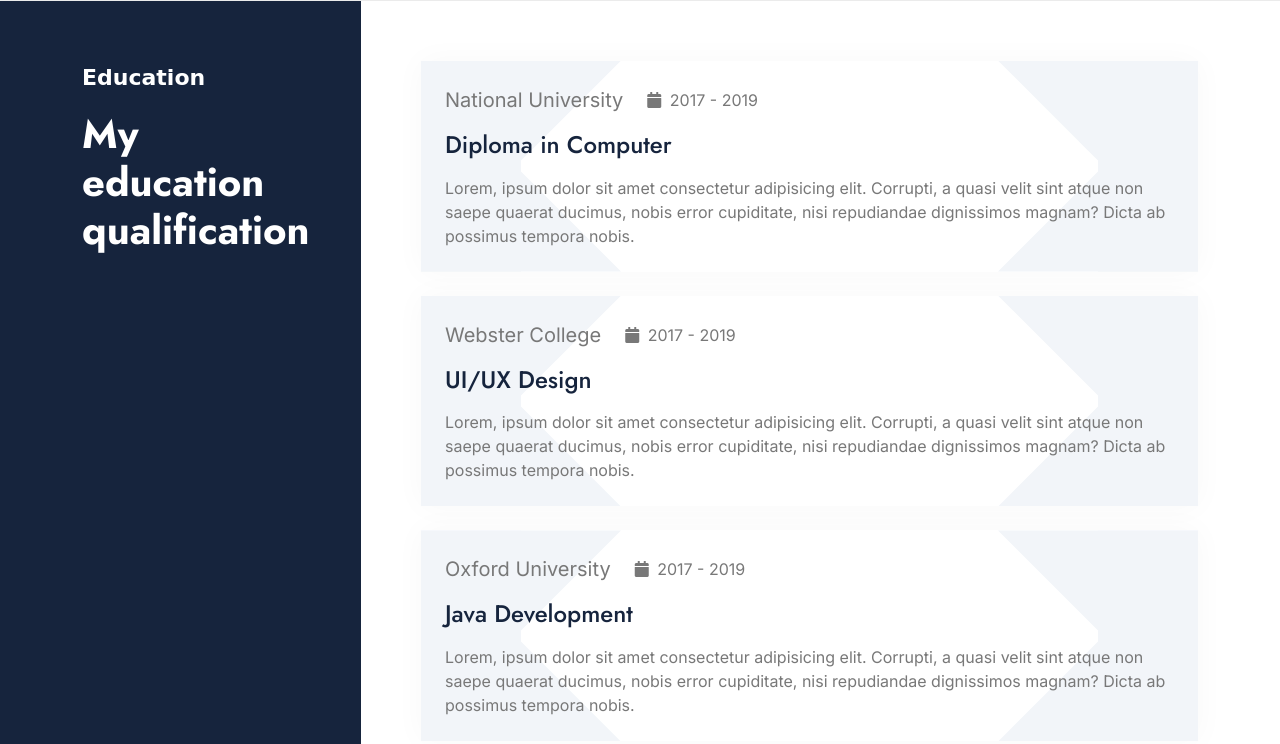
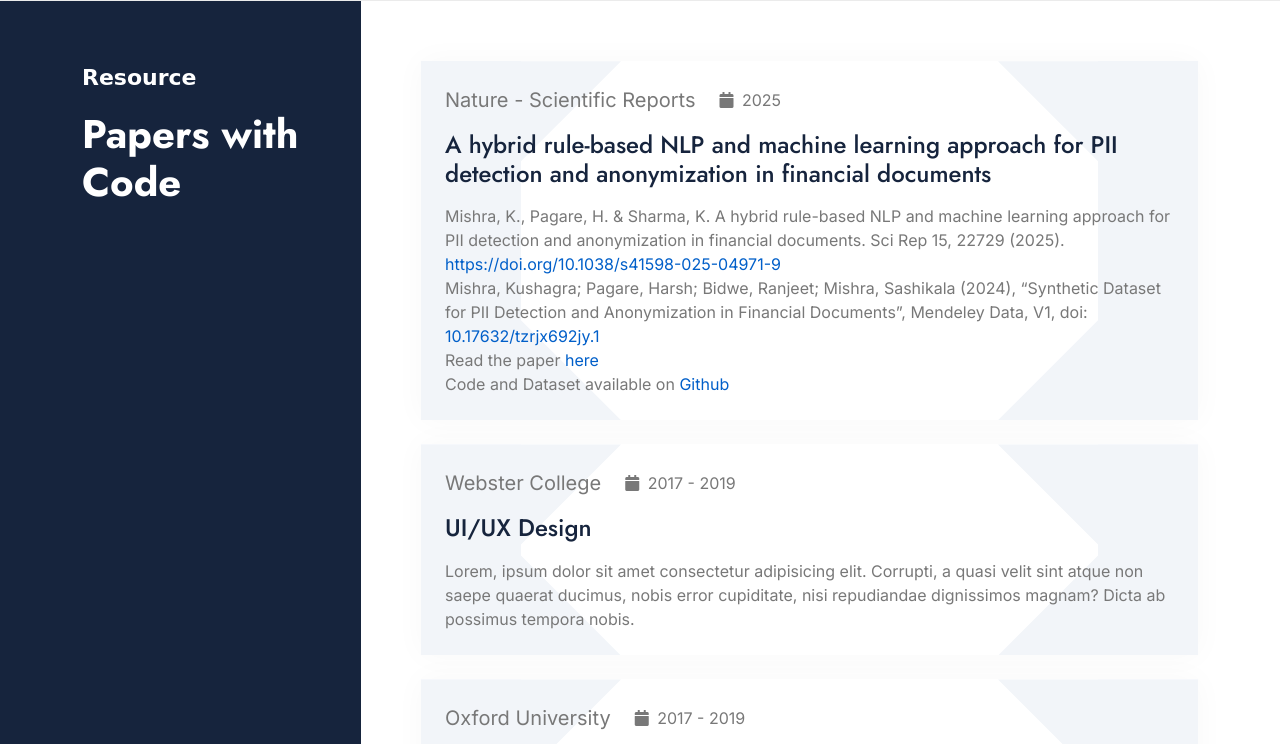
Before and after one commit to victor-valudata/s3-journal, a plain HTML site: page index.html in a window 1280 px wide. Shown: the part 1120-1864 px from the top of the page. Drawn offline with nearby package versions, Linux system fonts and the light colour scheme; animation ran at ten frames a second; a web font is replaced by a local one.

Commit message:
Add files via upload

```diff
--- a/index.html
+++ b/index.html
@@ -3,7 +3,7 @@
 
     <head>
         <meta charset="utf-8">
-        <title>Pigra - Personal Portfolio Website Template</title>
+        <title>Victor - Doctorate Journal</title>
         <meta content="width=device-width, initial-scale=1.0" name="viewport">
         <meta content="" name="keywords">
         <meta content="" name="description">
@@ -141,7 +141,7 @@
                                     </div>
                                 </div>
                                 <div class="col-xl-7 wow fadeInUp" data-wow-delay="0.3s">
-                                    <h4 class="mb-4">Hello, I'm Mezbah, Based in USA</h4>
+                                    <h4 class="mb-4">Hello, I'm Victor</h4>
                                     <p class="mb-4">Lorem ipsum dolor sit amet consectetur adipisicing elit. Quisquam repellat, sint magni incidunt voluptatum eveniet numquam vel facilis sit similique a mollitia et dolorum aperiam repellendus ipsum, quidem nemo eligendi!
                                     </p>
                                     <div class="row g-4 mb-4">
@@ -174,8 +174,8 @@
                     <div class="col-lg-3">
                         <div class="education-header bg-dark h-100 pt-6 pe-6 pb-6">
                             <div class="text-start d-flex flex-column justify-content-center wow fadeInUp" data-wow-delay="0.1s">
-                                <p class="text-white sub-title">Education</p>
-                                <h1 class="display-6 text-white mb-0">My education qualification</h1>
+                                <p class="text-white sub-title">Resource</p>
+                                <h1 class="display-6 text-white mb-0">Papers with Code</h1>
                             </div>
                         </div>
                     </div>
@@ -185,14 +185,16 @@
                                 <div class="col-12">
                                     <div class="education-item rounded p-4 h-100 wow fadeInUp" data-wow-delay="0.1s">
                                         <div class="d-flex align-items-center mb-3">
-                                            <p class="fs-5 mb-0 me-4">National University</p>
+                                            <p class="fs-5 mb-0 me-4">Nature - Scientific Reports</p>
                                             <div>
-                                                <span class="fa fa-calendar me-1"></span> 2017 - 2019
+                                                <span class="fa fa-calendar me-1"></span> 2025
                                             </div>
                                         </div>
-                                        <h4 class="mb-3">Diploma in Computer</h4>
-                                        <p class="mb-0">Lorem, ipsum dolor sit amet consectetur adipisicing elit. Corrupti, a quasi velit sint atque non saepe quaerat ducimus, nobis error cupiditate, nisi repudiandae dignissimos magnam? Dicta ab possimus tempora nobis.
-                                        </p>
+                                        <h4 class="mb-3">A hybrid rule-based NLP and machine learning approach for PII detection and anonymization in financial documents</h4>
+                                        <p class="mb-0">Mishra, K., Pagare, H. & Sharma, K. A hybrid rule-based NLP and machine learning approach for PII detection and anonymization in financial documents. Sci Rep 15, 22729 (2025). <a href="https://doi.org/10.1038/s41598-025-04971-9" target="_blank">https://doi.org/10.1038/s41598-025-04971-9</a></p>
+                                        <p class="mb-0">Mishra, Kushagra; Pagare, Harsh; Bidwe, Ranjeet; Mishra, Sashikala (2024), “Synthetic Dataset for PII Detection and Anonymization in Financial Documents”, Mendeley Data, V1, doi: <a href="https://doi.org/10.17632/tzrjx692jy.1" target="_blank">10.17632/tzrjx692jy.1</a></p>
+                                        <p class="mb-0">Read the paper <a href="articles/s41598-025-04971-9.pdf" target="_blank">here</a></p>
+                                        <p class="mb-0">Code and Dataset available on <a href="https://github.com/Kush-Mishra-403/PII-Detection-and-Anonymization" target="_blank">Github</a></p>
                                     </div>
                                 </div>
                                 <div class="col-12">
```
Also changed, not shown: 1 other file.
